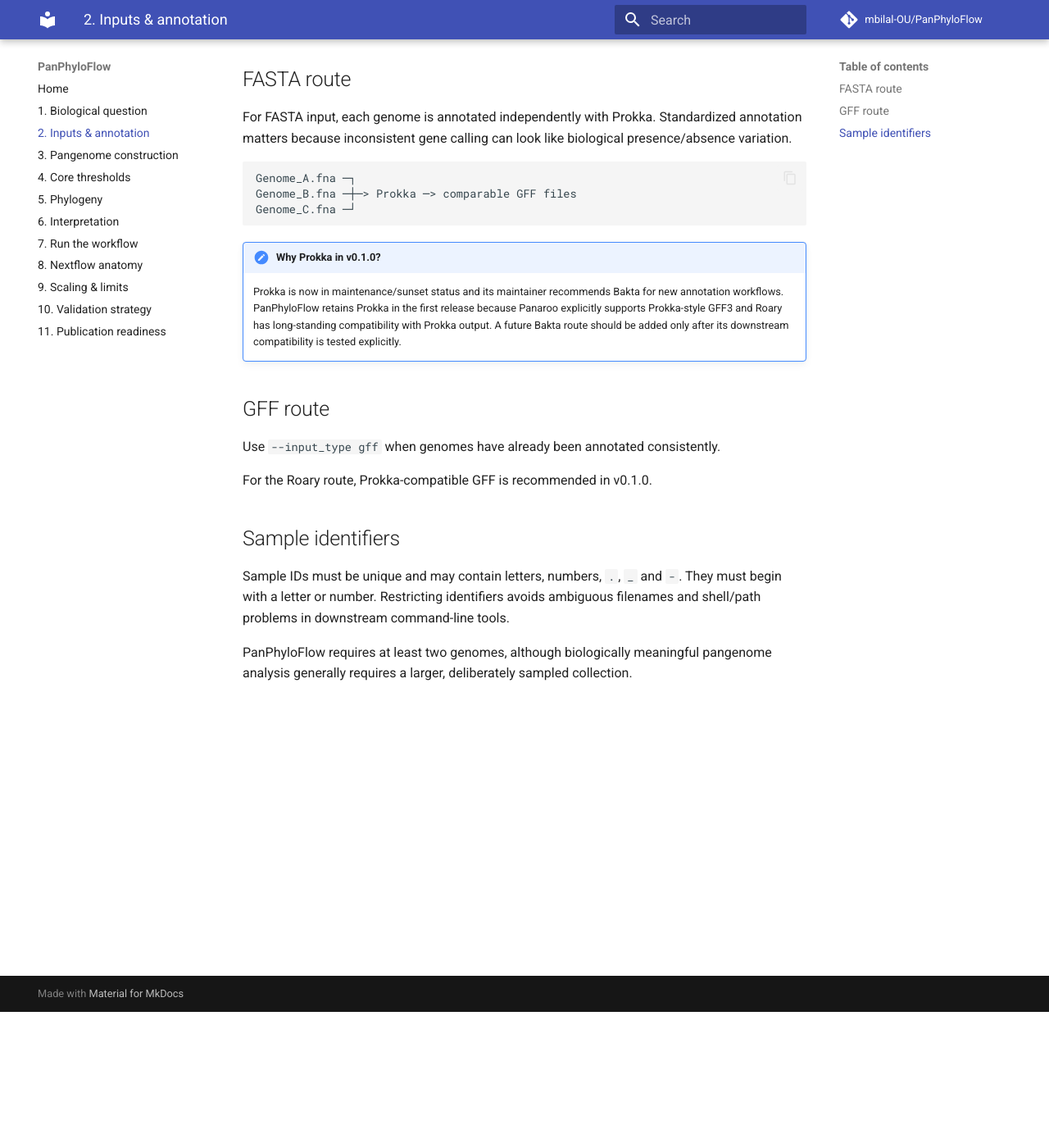
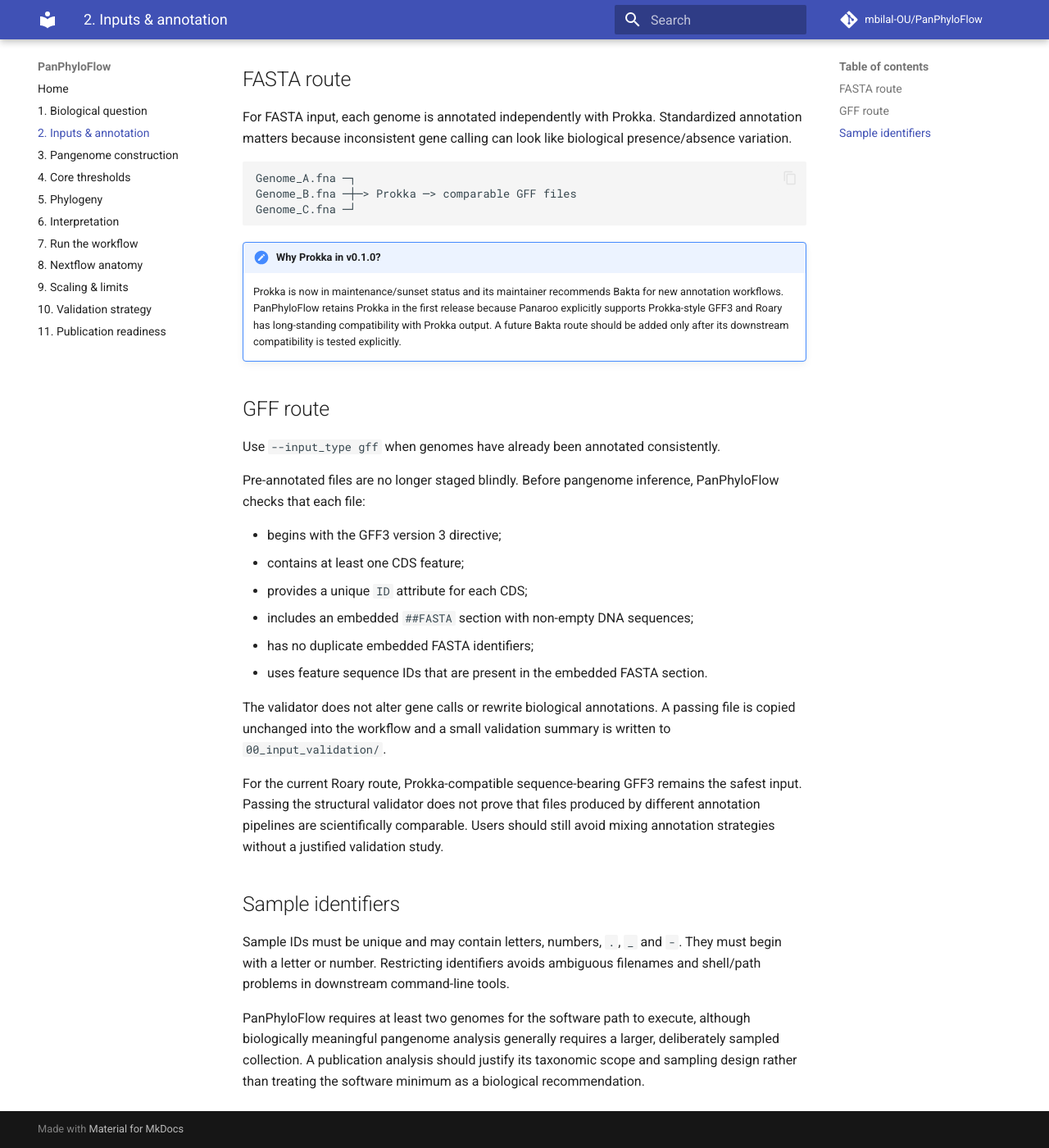
Before and after one commit to mbilal-OU/PanPhyloFlow, an MkDocs documentation site: the page built from docs/02_inputs_annotation.md, in a window 1280 px wide and 1400 px high, scrolled down 166 px. Shown: the whole window at 82% size. Built offline with MkDocs 1.6.1 and Material for MkDocs 9.7.7, drawn with Linux system fonts in a browser that asks for light colours; comment, search, counter and statistics services are not loaded.

Commit message:
Document fail-fast GFF validation

```diff
--- a/docs/02_inputs_annotation.md
+++ b/docs/02_inputs_annotation.md
@@ -19,10 +19,21 @@ Genome_C.fna ─┘
 
 Use `--input_type gff` when genomes have already been annotated consistently.
 
-For the Roary route, Prokka-compatible GFF is recommended in v0.1.0.
+Pre-annotated files are no longer staged blindly. Before pangenome inference, PanPhyloFlow checks that each file:
+
+- begins with the GFF3 version 3 directive;
+- contains at least one CDS feature;
+- provides a unique `ID` attribute for each CDS;
+- includes an embedded `##FASTA` section with non-empty DNA sequences;
+- has no duplicate embedded FASTA identifiers;
+- uses feature sequence IDs that are present in the embedded FASTA section.
+
+The validator does not alter gene calls or rewrite biological annotations. A passing file is copied unchanged into the workflow and a small validation summary is written to `00_input_validation/`.
+
+For the current Roary route, Prokka-compatible sequence-bearing GFF3 remains the safest input. Passing the structural validator does not prove that files produced by different annotation pipelines are scientifically comparable. Users should still avoid mixing annotation strategies without a justified validation study.
 
 ## Sample identifiers
 
 Sample IDs must be unique and may contain letters, numbers, `.`, `_` and `-`. They must begin with a letter or number. Restricting identifiers avoids ambiguous filenames and shell/path problems in downstream command-line tools.
 
-PanPhyloFlow requires at least two genomes, although biologically meaningful pangenome analysis generally requires a larger, deliberately sampled collection.
+PanPhyloFlow requires at least two genomes for the software path to execute, although biologically meaningful pangenome analysis generally requires a larger, deliberately sampled collection. A publication analysis should justify its taxonomic scope and sampling design rather than treating the software minimum as a biological recommendation.
```
